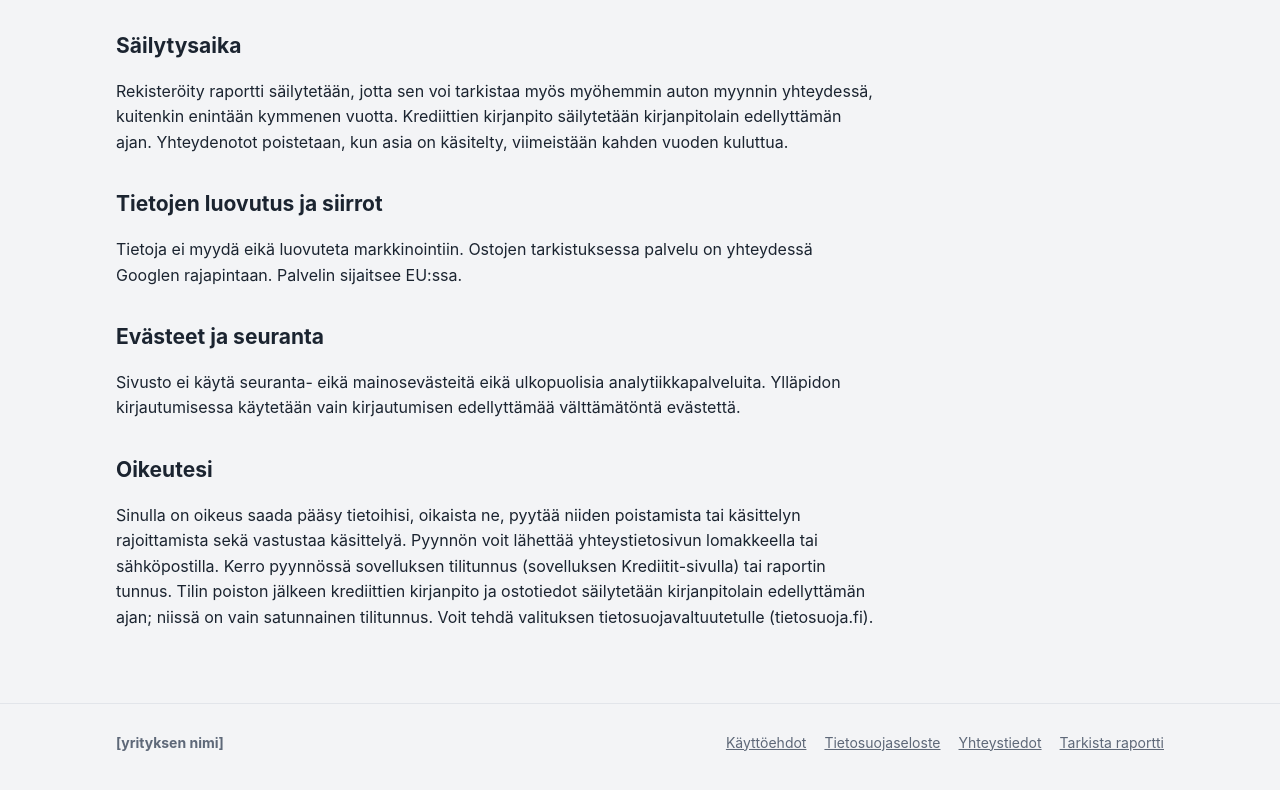
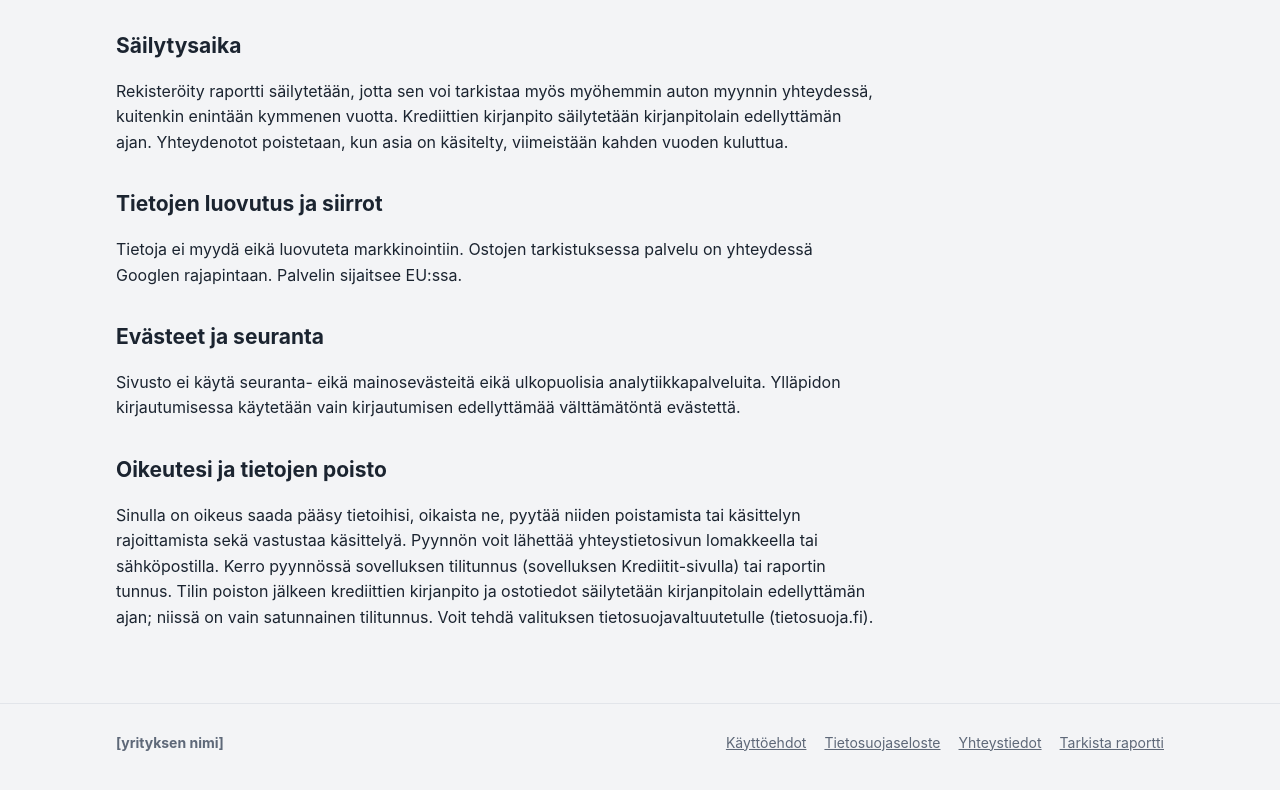
Before and after one commit to anterohu/akux, a website: page palvelin/sivusto/tietosuoja.html in a window 1280 px wide. Shown: the part 788-1578 px from the top of the page. Drawn offline with Linux system fonts and the light colour scheme; no server answers.

Commit message:
Tietosuojaseloste: ankkuri #poisto Google Playn tietojen poiston linkkiä varten
Co-Authored-By: Claude Opus 5.5 <noreply@anthropic.com>
Claude-Session: https://claude.ai/code/session_0121ciphPba7NXU8FiUDs4mV

```diff
--- a/palvelin/sivusto/tietosuoja.html
+++ b/palvelin/sivusto/tietosuoja.html
@@ -37,7 +37,7 @@
 <p>Tietoja ei myydä eikä luovuteta markkinointiin. Ostojen tarkistuksessa palvelu on yhteydessä Googlen rajapintaan. Palvelin sijaitsee EU:ssa.</p>
 <h2>Evästeet ja seuranta</h2>
 <p>Sivusto ei käytä seuranta- eikä mainosevästeitä eikä ulkopuolisia analytiikkapalveluita. Ylläpidon kirjautumisessa käytetään vain kirjautumisen edellyttämää välttämätöntä evästettä.</p>
-<h2>Oikeutesi</h2>
+<h2 id="poisto">Oikeutesi ja tietojen poisto</h2>
 <p>Sinulla on oikeus saada pääsy tietoihisi, oikaista ne, pyytää niiden poistamista tai käsittelyn rajoittamista sekä vastustaa käsittelyä. Pyynnön voit lähettää yhteystietosivun lomakkeella tai sähköpostilla. Kerro pyynnössä sovelluksen tilitunnus (sovelluksen Krediitit-sivulla) tai raportin tunnus. Tilin poiston jälkeen krediittien kirjanpito ja ostotiedot säilytetään kirjanpitolain edellyttämän ajan; niissä on vain satunnainen tilitunnus. Voit tehdä valituksen tietosuojavaltuutetulle (tietosuoja.fi).</p>
 </div></article></section>
 
```
